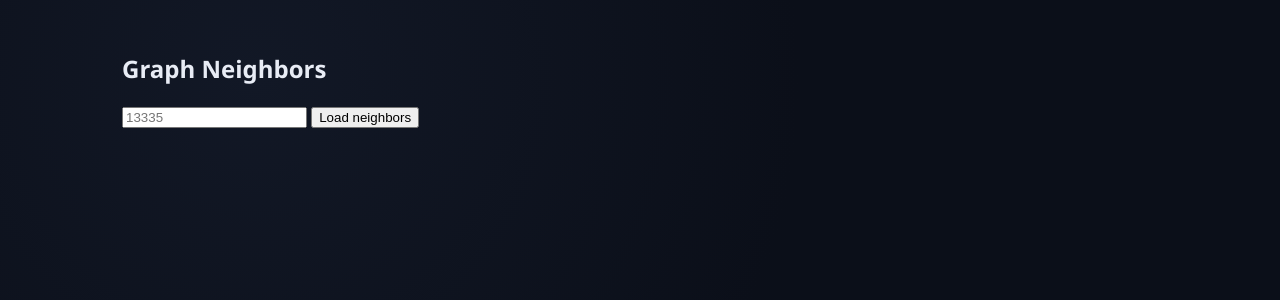
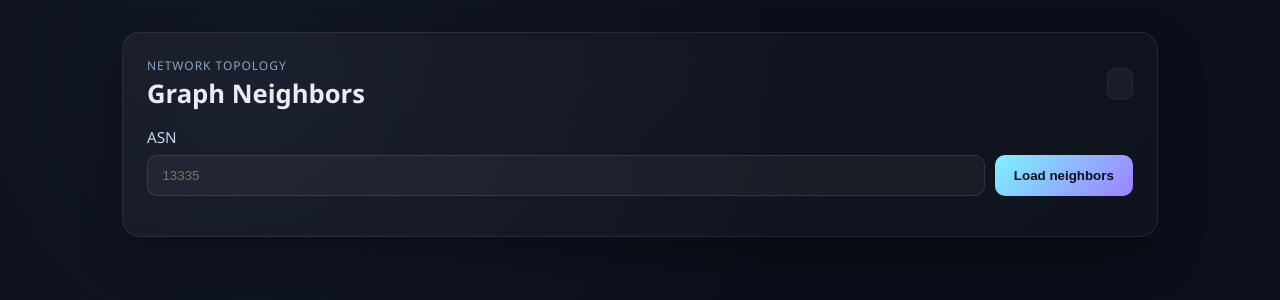
Before and after one commit to BPFLNALCR/cyberwatch, a FastAPI app: page /graph in a window 1280 px wide. Shown: the part 81-381 px from the top of the page. Run offline with FastAPI, Linux system fonts and the light colour scheme.

Commit message:
fix: Refactor graph template for improved layout and enhance neighbor rendering logic

```diff
--- a/cyberWatch/ui/templates/graph.html
+++ b/cyberWatch/ui/templates/graph.html
@@ -1,24 +1,54 @@
 {% extends "base.html" %}
 {% block content %}
-<section>
-  <h2>Graph Neighbors</h2>
-  <form id="graph-form">
-    <input type="number" id="asn" name="asn" placeholder="13335" required>
-    <button type="submit">Load neighbors</button>
+<section class="cw-card">
+  <div class="cw-card-header">
+    <div>
+      <p class="cw-eyebrow">Network topology</p>
+      <h2 class="cw-h2">Graph Neighbors</h2>
+    </div>
+    <div id="graph-status" class="cw-banner"></div>
+  </div>
+  <form id="graph-form" class="cw-form">
+    <label for="asn">ASN</label>
+    <div class="cw-input-row">
+      <input type="number" id="asn" name="asn" placeholder="13335" min="1" required>
+      <button type="submit">Load neighbors</button>
+    </div>
   </form>
-  <div id="graph-data"></div>
+  <div id="graph-data" class="cw-result"></div>
 </section>
+{% endblock %}
+
+{% block scripts %}
 <script>
-  const apiBase = "{{ api_base }}";
-  const form = document.getElementById('graph-form');
-  const out = document.getElementById('graph-data');
-  form.addEventListener('submit', async (e) => {
+  const graphForm = document.getElementById('graph-form');
+  const graphData = document.getElementById('graph-data');
+  const graphStatus = document.getElementById('graph-status');
+
+  function renderNeighbors(data) {
+    if (!data.neighbors || !data.neighbors.length) {
+      return '<p class="cw-muted">No neighbors found.</p>';
+    }
+    const chips = data.neighbors.map((n) => `<span class="cw-chip">AS${n}</span>`).join('');
+    return `<div class="cw-section"><h3>Neighbors of AS${data.asn}</h3><div class="cw-chip-row">${chips}</div></div>`;
+  }
+
+  graphForm.addEventListener('submit', async (e) => {
     e.preventDefault();
-    const asn = document.getElementById('asn').value;
-    out.textContent = 'Loading...';
-    const res = await fetch(`${apiBase}/graph/neighbors/${asn}`);
-    const data = await res.json();
-    out.textContent = JSON.stringify(data, null, 2);
+    const asn = document.getElementById('asn').value.trim();
+    if (!asn) return;
+
+    showMessage(graphStatus, 'Loading...', 'info');
+    graphData.innerHTML = '';
+
+    try {
+      const data = await fetchJson(`/graph/neighbors/${asn}`);
+      showMessage(graphStatus, 'Loaded', 'success');
+      graphData.innerHTML = renderNeighbors(data);
+    } catch (err) {
+      showMessage(graphStatus, err.message || 'Failed to load neighbors', 'error');
+      graphData.innerHTML = '';
+    }
   });
 </script>
 {% endblock %}
```
Also changed, not shown: 1 other file.
